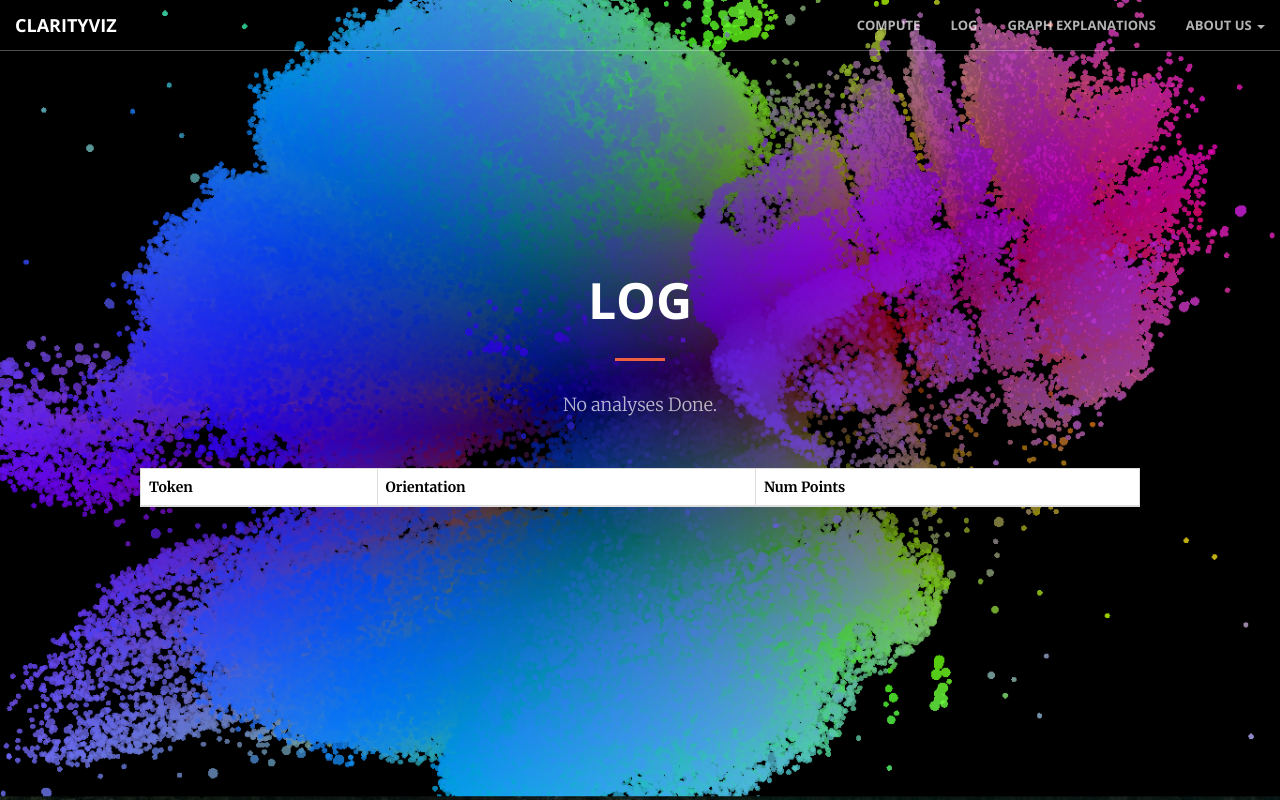
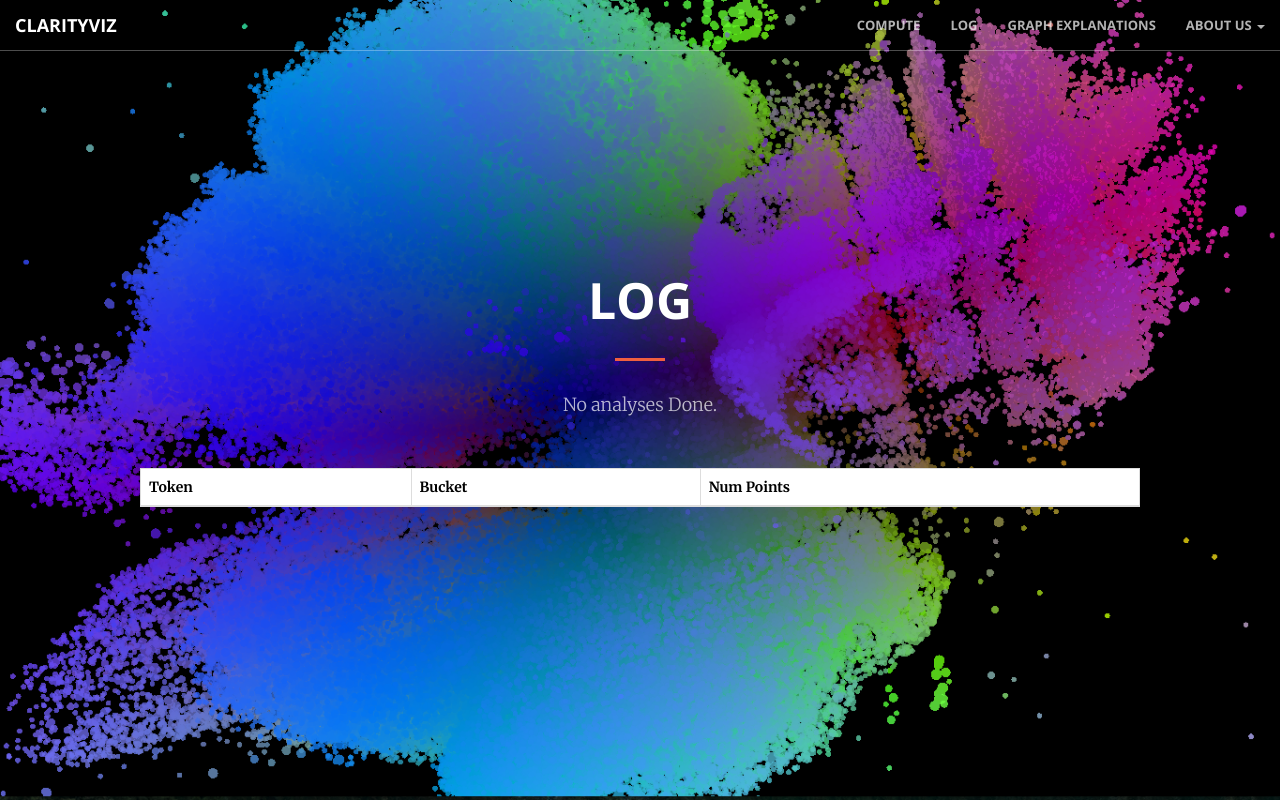
Before and after one commit to jonl1096/clvizdjango, a Django app: template seelviz/clarityviz/templates/clarityviz/log.html in a window 1280 px wide. Run offline with Django 3.2, Linux system fonts and the light colour scheme; the template is opened without the code that fills it, so the values that code supplies are empty; parts of the project's set-up code (start-up, migrations or seed data) failed here and were passed over; some libraries are stand-ins or nearby versions.

Commit message:
removed orientation

```diff
--- a/seelviz/clarityviz/templates/clarityviz/compute_form.html
+++ b/seelviz/clarityviz/templates/clarityviz/compute_form.html
@@ -57,7 +57,7 @@
                 <hr class="light">
                 <p class="text-faded">
                 <ul>
-                    <li>Input your token and the orientation in the corresponding text boxes. The orientation for the AUT brains is "RPS". </li>
+                    <li>Input your token and s3 bucket in the corresponding text boxes. The orientation for the AUT brains is "RPS". </li>
                     <li>Press enter and the web service will take approximately half an hour to process. Please make sure not to close the website while data is being processed.</li>
                     <li>When finished an html page will pop up with two different kinds of clickable interfaces. The buttons will link you to another html page with a plot or graph while the clickable links will download the plot or graph.</li>
                     <li>If you wish to process another image, simply refresh the page and follow the steps above once more!
--- a/seelviz/clarityviz/templates/clarityviz/index.html
+++ b/seelviz/clarityviz/templates/clarityviz/index.html
@@ -30,7 +30,7 @@
                         {% csrf_token %}
                         <div class="form-group">
                             <label for="token">Submit Token</label>
-                            <input type="text" class="form-control" id="token" name="token" placeholder="Token,Orientation">
+                            <input type="text" class="form-control" id="token" name="token" placeholder="Token,Bucket">
                         </div>
                         <!-- Token name: <input type="text" name="myToken"/><br /> -->
                         <input class="btn btn-default" type="submit" name="tokenButton" value="Submit">
--- a/seelviz/clarityviz/templates/clarityviz/log.html
+++ b/seelviz/clarityviz/templates/clarityviz/log.html
@@ -11,7 +11,7 @@
                     <thead>
                       <tr>
                         <th>Token</th>
-                        <th>Orientation</th>
+                        <th>Bucket</th>
                         <th>Num Points</th>
                       </tr>
                     </thead>
--- a/seelviz/clarityviz/views.py
+++ b/seelviz/clarityviz/views.py
@@ -52,7 +52,7 @@ class OutputView(generic.DetailView):
 
 class ComputeCreate(CreateView):
     model = Compute
-    fields = ['token', 'orientation', 'num_points']
+    fields = ['token', 'bucket', 'num_points']
 
     def form_valid(self, form):
 
```
Also changed, not shown: seelviz/clarityviz/migrations/0002_auto_20161114_1514.py.
